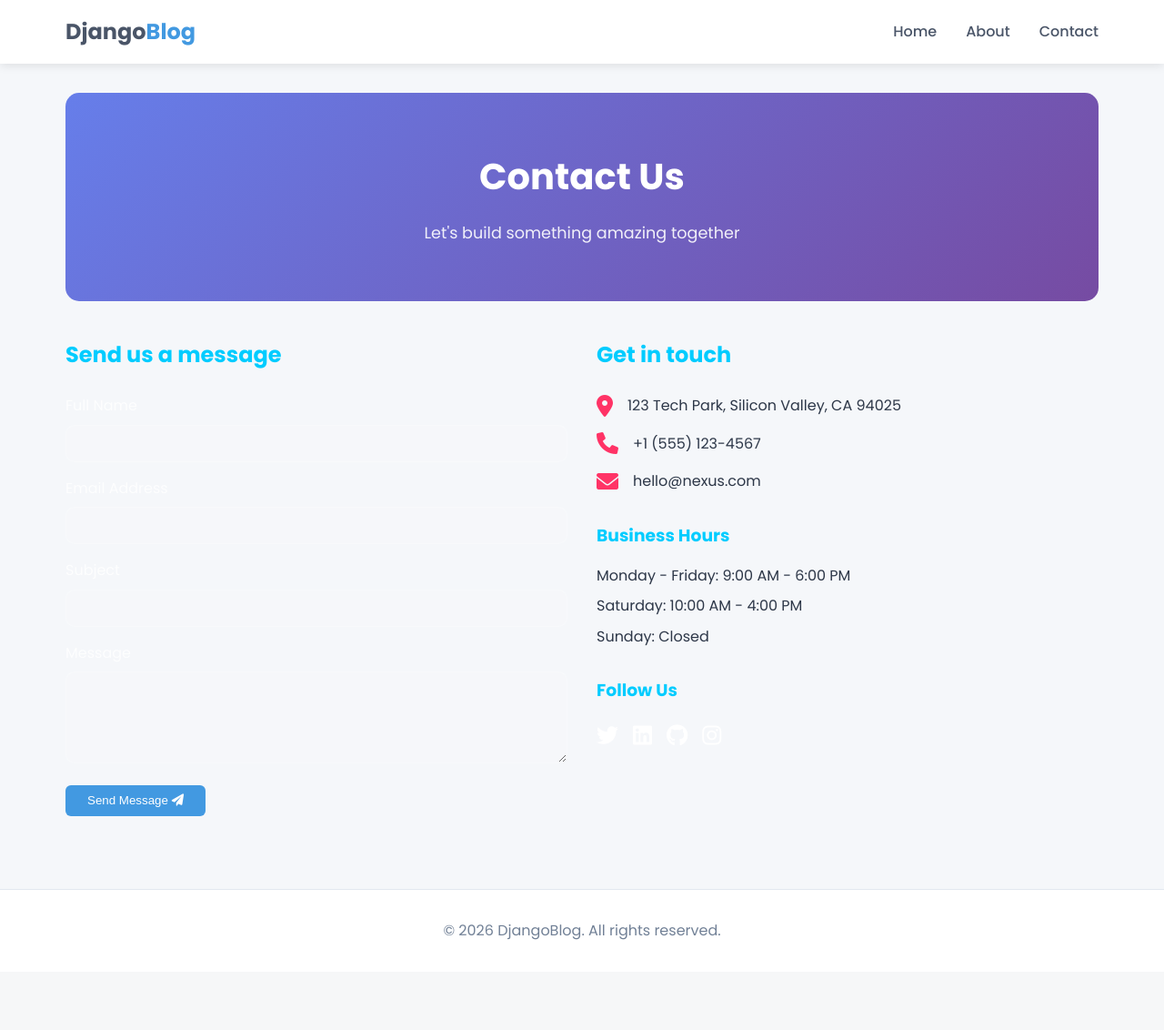
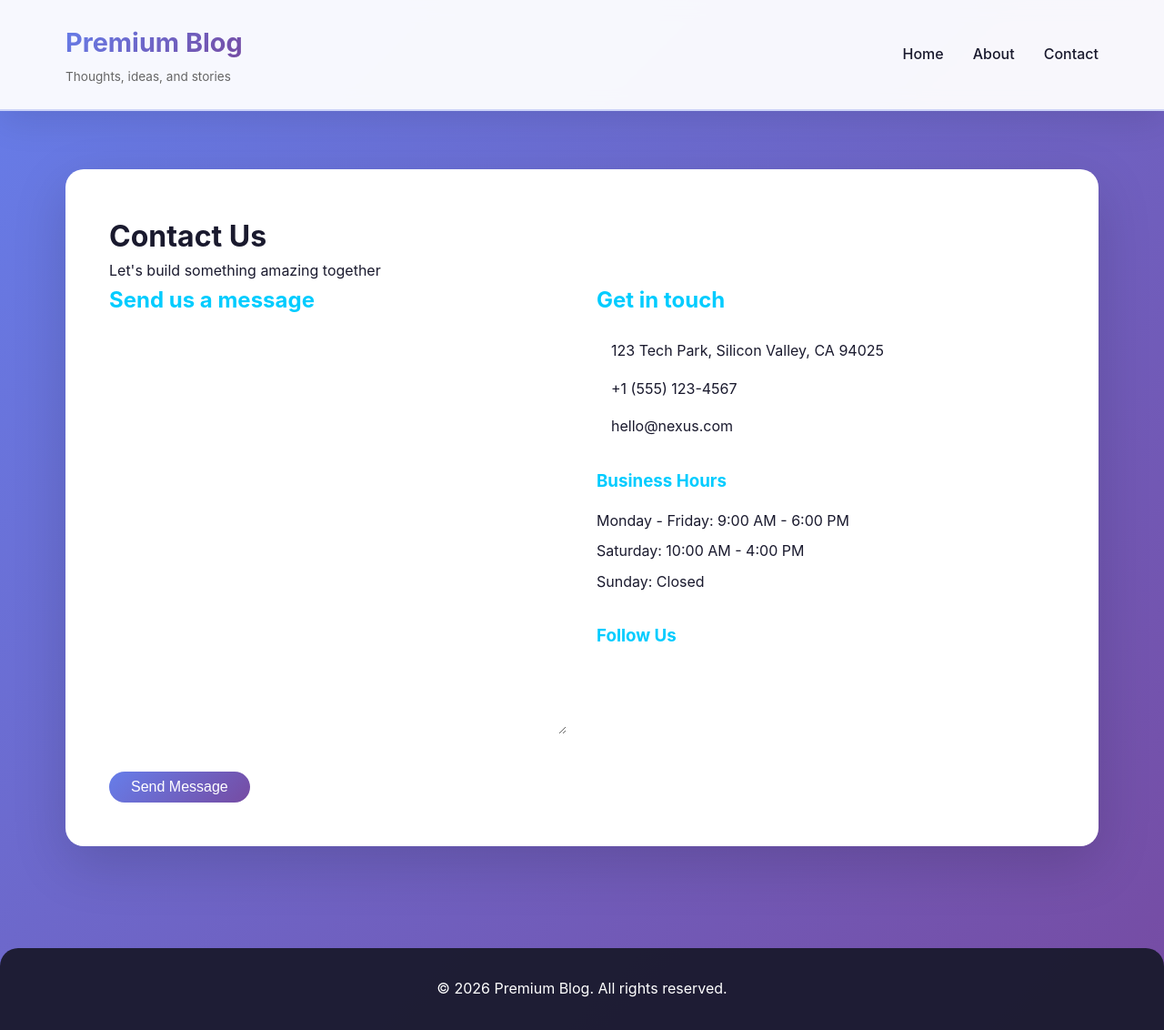
Before and after one commit to nit000333j-rgb/django-blog, a Django app: template templates/blog/contact.html in a window 1280 px wide. Shown: the whole page at 91% size. Before the commit the page ends 1033 px from the top, so only its background shows below. Run offline with Django 5.2, Linux system fonts and the light colour scheme; the template is opened without the code that fills it, so the values that code supplies are empty.

Commit message:
Add ultra-premium professional CSS design

```diff
--- a/blog/templates/blog/base.html
+++ b/blog/templates/blog/base.html
@@ -3,9 +3,7 @@
 <head>
     <meta charset="UTF-8">
     <meta name="viewport" content="width=device-width, initial-scale=1.0">
-    <title>DjangoBlog</title>
-    <link href="https://fonts.googleapis.com/css2?family=Poppins:wght@300;400;500;600;700&display=swap" rel="stylesheet">
-    <link rel="stylesheet" href="https://cdnjs.cloudflare.com/ajax/libs/font-awesome/6.0.0/css/all.min.css">
+    <title>{% block title %}My Premium Blog{% endblock %}</title>
     <style>
         * {
             margin: 0;
@@ -14,283 +12,334 @@
         }
 
         body {
-            font-family: 'Poppins', sans-serif;
-            background: #f5f7fa;
-            color: #2d3748;
+            font-family: -apple-system, BlinkMacSystemFont, 'Segoe UI', Roboto, 'Helvetica Neue', Arial, sans-serif;
             line-height: 1.6;
+            color: #1a1a2e;
+            background: linear-gradient(135deg, #667eea 0%, #764ba2 100%);
+            min-height: 100vh;
         }
 
-        /* Navigation */
-        .navbar {
-            background: white;
-            box-shadow: 0 2px 10px rgba(0,0,0,0.1);
-            position: sticky;
-            top: 0;
-            z-index: 1000;
-        }
-
-        .nav-container {
-            max-width: 1200px;
-            margin: 0 auto;
-            padding: 1rem 2rem;
-            display: flex;
-            justify-content: space-between;
-            align-items: center;
-        }
-
-        .logo {
-            font-size: 1.5rem;
-            font-weight: 700;
-            color: #4a5568;
-            text-decoration: none;
-        }
-
-        .logo span {
-            color: #4299e1;
-        }
-
-        .nav-links {
-            display: flex;
-            gap: 2rem;
-        }
-
-        .nav-links a {
-            text-decoration: none;
-            color: #4a5568;
-            font-weight: 500;
-            transition: color 0.3s;
-        }
-
-        .nav-links a:hover {
-            color: #4299e1;
-        }
-
-        /* Container */
+        /* Premium Container */
         .container {
             max-width: 1200px;
             margin: 0 auto;
             padding: 2rem;
         }
 
-        /* Hero Section */
-        .hero {
-            text-align: center;
-            padding: 60px 20px;
-            background: linear-gradient(135deg, #667eea 0%, #764ba2 100%);
-            border-radius: 15px;
-            margin-bottom: 40px;
-            color: white;
+        /* Glassmorphism Header */
+        .header {
+            background: rgba(255, 255, 255, 0.95);
+            backdrop-filter: blur(10px);
+            box-shadow: 0 10px 40px rgba(0,0,0,0.1);
+            position: sticky;
+            top: 0;
+            z-index: 1000;
+            border-bottom: 2px solid rgba(102, 126, 234, 0.3);
         }
 
-        .hero h1 {
-            font-size: 2.5rem;
-            margin-bottom: 1rem;
+        .header-content {
+            max-width: 1200px;
+            margin: 0 auto;
+            padding: 1.5rem 2rem;
+            display: flex;
+            justify-content: space-between;
+            align-items: center;
+            flex-wrap: wrap;
         }
 
-        .hero p {
-            font-size: 1.1rem;
-            opacity: 0.9;
+        .logo h1 {
+            font-size: 1.8rem;
+            background: linear-gradient(135deg, #667eea 0%, #764ba2 100%);
+            -webkit-background-clip: text;
+            -webkit-text-fill-color: transparent;
+            background-clip: text;
         }
 
-        /* Post Cards */
-        .post {
-            background: white;
-            border-radius: 12px;
-            padding: 2rem;
-            margin-bottom: 2rem;
-            box-shadow: 0 2px 5px rgba(0,0,0,0.1);
-            transition: transform 0.3s, box-shadow 0.3s;
+        .logo p {
+            font-size: 0.85rem;
+            color: #666;
+            margin-top: 0.25rem;
         }
 
-        .post:hover {
-            transform: translateY(-3px);
-            box-shadow: 0 5px 15px rgba(0,0,0,0.1);
+        /* Premium Navigation */
+        .nav {
+            display: flex;
+            gap: 2rem;
+            align-items: center;
+        }
+
+        .nav a {
+            text-decoration: none;
+            color: #1a1a2e;
+            font-weight: 500;
+            transition: all 0.3s ease;
+            position: relative;
+        }
+
+        .nav a::after {
+            content: '';
+            position: absolute;
+            bottom: -5px;
+            left: 0;
+            width: 0;
+            height: 2px;
+            background: linear-gradient(135deg, #667eea 0%, #764ba2 100%);
+            transition: width 0.3s ease;
+        }
+
+        .nav a:hover::after {
+            width: 100%;
+        }
+
+        .nav a:hover {
+            color: #667eea;
+        }
+
+        /* Main Content Card */
+        .main-content {
+            background: white;
+            border-radius: 20px;
+            box-shadow: 0 20px 60px rgba(0,0,0,0.15);
+            padding: 3rem;
+            margin: 2rem 0;
+            animation: fadeInUp 0.6s ease;
+        }
+
+        @keyframes fadeInUp {
+            from {
+                opacity: 0;
+                transform: translateY(30px);
+            }
+            to {
+                opacity: 1;
+                transform: translateY(0);
+            }
+        }
+
+        /* Blog Posts */
+        .post {
+            margin-bottom: 3rem;
+            padding-bottom: 2rem;
+            border-bottom: 1px solid #e0e0e0;
+        }
+
+        .post:last-child {
+            border-bottom: none;
         }
 
         .post-title {
-            font-size: 1.8rem;
+            font-size: 2rem;
             margin-bottom: 1rem;
         }
 
         .post-title a {
-            color: #2d3748;
             text-decoration: none;
-            transition: color 0.3s;
+            color: #1a1a2e;
+            transition: color 0.3s ease;
         }
 
         .post-title a:hover {
-            color: #4299e1;
+            color: #667eea;
         }
 
         .post-meta {
-            color: #718096;
+            color: #666;
             font-size: 0.9rem;
-            margin-bottom: 1.5rem;
-            padding-bottom: 1rem;
-            border-bottom: 1px solid #e2e8f0;
+            margin-bottom: 1rem;
+            display: flex;
+            gap: 1rem;
+            align-items: center;
         }
 
-        .post-meta i {
-            margin-right: 0.5rem;
-        }
-
-        .post-meta span {
-            margin-right: 1.5rem;
-        }
-
-        .post-excerpt {
-            color: #4a5568;
-            margin-bottom: 1.5rem;
+        .post-meta .date {
+            display: flex;
+            align-items: center;
+            gap: 0.5rem;
         }
 
         .post-content {
-            color: #4a5568;
-            font-size: 1.1rem;
+            color: #555;
             line-height: 1.8;
         }
 
         .read-more {
             display: inline-block;
-            background: #4299e1;
+            margin-top: 1rem;
+            padding: 0.5rem 1.5rem;
+            background: linear-gradient(135deg, #667eea 0%, #764ba2 100%);
             color: white;
-            padding: 0.6rem 1.5rem;
             text-decoration: none;
-            border-radius: 6px;
-            font-weight: 500;
-            transition: background 0.3s;
+            border-radius: 25px;
+            transition: transform 0.3s ease, box-shadow 0.3s ease;
         }
 
         .read-more:hover {
-            background: #3182ce;
+            transform: translateY(-2px);
+            box-shadow: 0 10px 20px rgba(102, 126, 234, 0.3);
         }
 
         /* Comments Section */
         .comments-section {
             margin-top: 3rem;
             padding-top: 2rem;
-            border-top: 2px solid #e2e8f0;
-        }
-
-        .comments-section h3 {
-            font-size: 1.5rem;
-            margin-bottom: 1.5rem;
-            color: #2d3748;
+            border-top: 2px solid #f0f0f0;
         }
 
         .comment {
-            background: #f7fafc;
+            background: #f8f9fa;
             padding: 1rem;
-            border-radius: 8px;
+            margin-bottom: 1rem;
+            border-radius: 10px;
+            border-left: 3px solid #667eea;
+        }
+
+        .comment-author {
+            font-weight: bold;
+            color: #667eea;
+            margin-bottom: 0.5rem;
+        }
+
+        .comment-date {
+            font-size: 0.8rem;
+            color: #999;
+        }
+
+        /* Forms */
+        .comment-form {
+            margin-top: 2rem;
+        }
+
+        .form-group {
             margin-bottom: 1rem;
         }
 
-        .comment strong {
-            color: #2d3748;
+        label {
+            display: block;
+            margin-bottom: 0.5rem;
+            font-weight: 500;
+            color: #333;
         }
 
-        .comment p {
-            margin: 0.5rem 0;
-            color: #4a5568;
+        input, textarea {
+            width: 100%;
+            padding: 0.75rem;
+            border: 2px solid #e0e0e0;
+            border-radius: 10px;
+            font-size: 1rem;
+            transition: border-color 0.3s ease;
         }
 
-        .comment small {
-            color: #a0aec0;
-            font-size: 0.8rem;
+        input:focus, textarea:focus {
+            outline: none;
+            border-color: #667eea;
         }
 
-        /* Comment Form */
-        .comment-form {
-            background: #f7fafc;
-            padding: 1.5rem;
-            border-radius: 12px;
-            margin-top: 2rem;
+        button {
+            padding: 0.75rem 2rem;
+            background: linear-gradient(135deg, #667eea 0%, #764ba2 100%);
+            color: white;
+            border: none;
+            border-radius: 25px;
+            font-size: 1rem;
+            cursor: pointer;
+            transition: transform 0.3s ease;
         }
 
-        .comment-form h3 {
-            margin-bottom: 1rem;
+        button:hover {
+            transform: translateY(-2px);
         }
 
-        .comment-form input,
-        .comment-form textarea {
-            width: 100%;
-            padding: 0.75rem;
-            margin-bottom: 1rem;
-            border: 1px solid #e2e8f0;
-            border-radius: 6px;
-            font-family: 'Poppins', sans-serif;
+        /* About & Contact Pages */
+        .about-section, .contact-section {
+            line-height: 1.8;
         }
 
-        .comment-form input:focus,
-        .comment-form textarea:focus {
-            outline: none;
-            border-color: #4299e1;
+        .about-section h1, .contact-section h1 {
+            font-size: 2.5rem;
+            margin-bottom: 1.5rem;
+            background: linear-gradient(135deg, #667eea 0%, #764ba2 100%);
+            -webkit-background-clip: text;
+            -webkit-text-fill-color: transparent;
+            background-clip: text;
         }
 
-        .btn-primary {
-            background: #4299e1;
-            color: white;
-            padding: 0.75rem 1.5rem;
-            border: none;
-            border-radius: 6px;
-            cursor: pointer;
-            font-weight: 500;
-            transition: background 0.3s;
+        .about-section h2, .contact-section h2 {
+            margin: 1.5rem 0 1rem;
+            color: #1a1a2e;
         }
 
-        .btn-primary:hover {
-            background: #3182ce;
+        .contact-section ul {
+            list-style: none;
+            padding: 0;
+        }
+
+        .contact-section li {
+            padding: 0.5rem 0;
+            font-size: 1.1rem;
         }
 
         /* Footer */
         .footer {
+            background: rgba(26, 26, 46, 0.95);
+            color: white;
             text-align: center;
             padding: 2rem;
-            background: white;
             margin-top: 3rem;
-            color: #718096;
-            border-top: 1px solid #e2e8f0;
+            border-radius: 20px 20px 0 0;
         }
 
-        /* Responsive */
+        /* Responsive Design */
         @media (max-width: 768px) {
-            .nav-container {
+            .container {
+                padding: 1rem;
+            }
+
+            .header-content {
                 flex-direction: column;
+                text-align: center;
                 gap: 1rem;
             }
 
-            .hero h1 {
-                font-size: 1.8rem;
+            .nav {
+                gap: 1rem;
+                flex-wrap: wrap;
+                justify-content: center;
+            }
+
+            .main-content {
+                padding: 1.5rem;
             }
 
             .post-title {
-                font-size: 1.4rem;
-            }
-
-            .container {
-                padding: 1rem;
+                font-size: 1.5rem;
             }
         }
     </style>
 </head>
 <body>
-    <nav class="navbar">
-        <div class="nav-container">
-            <a href="/" class="logo">Django<span>Blog</span></a>
-            <div class="nav-links">
+    <header class="header">
+        <div class="header-content">
+            <div class="logo">
+                <h1>Premium Blog</h1>
+                <p>Thoughts, ideas, and stories</p>
+            </div>
+            <nav class="nav">
                 <a href="{% url 'post_list' %}">Home</a>
-                <a href="/about">About</a>
-                <a href="/contact">Contact</a>
-            </div>
+                <a href="{% url 'about' %}">About</a>
+                <a href="{% url 'contact' %}">Contact</a>
+            </nav>
         </div>
-    </nav>
+    </header>
 
     <div class="container">
-        {% block content %}
-        {% endblock %}
+        <div class="main-content">
+            {% block content %}
+            {% endblock %}
+        </div>
     </div>
 
     <footer class="footer">
-        <p>&copy; 2026 DjangoBlog. All rights reserved.</p>
+        <p>&copy; 2026 Premium Blog. All rights reserved.</p>
     </footer>
 </body>
 </html>
```
